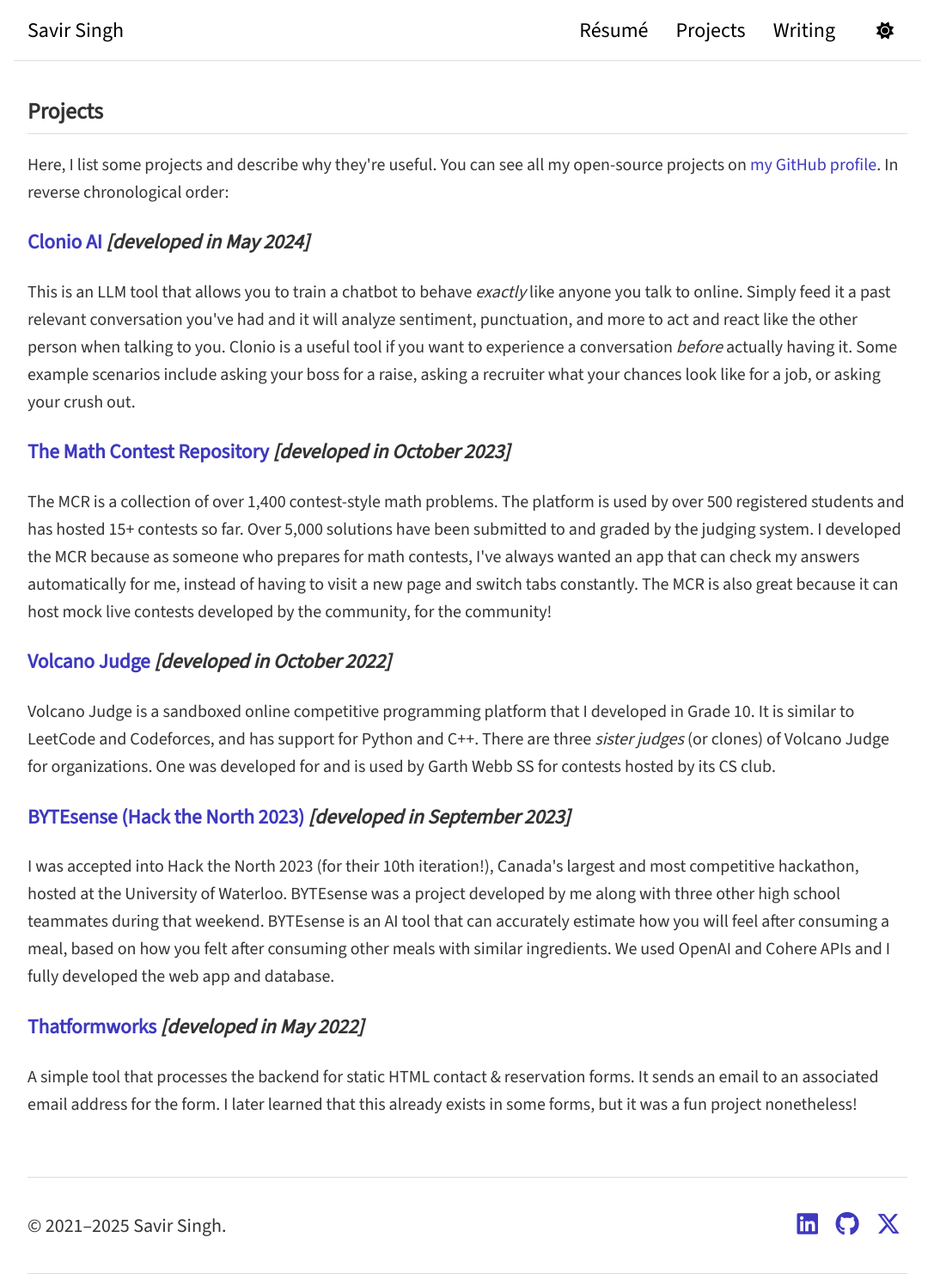
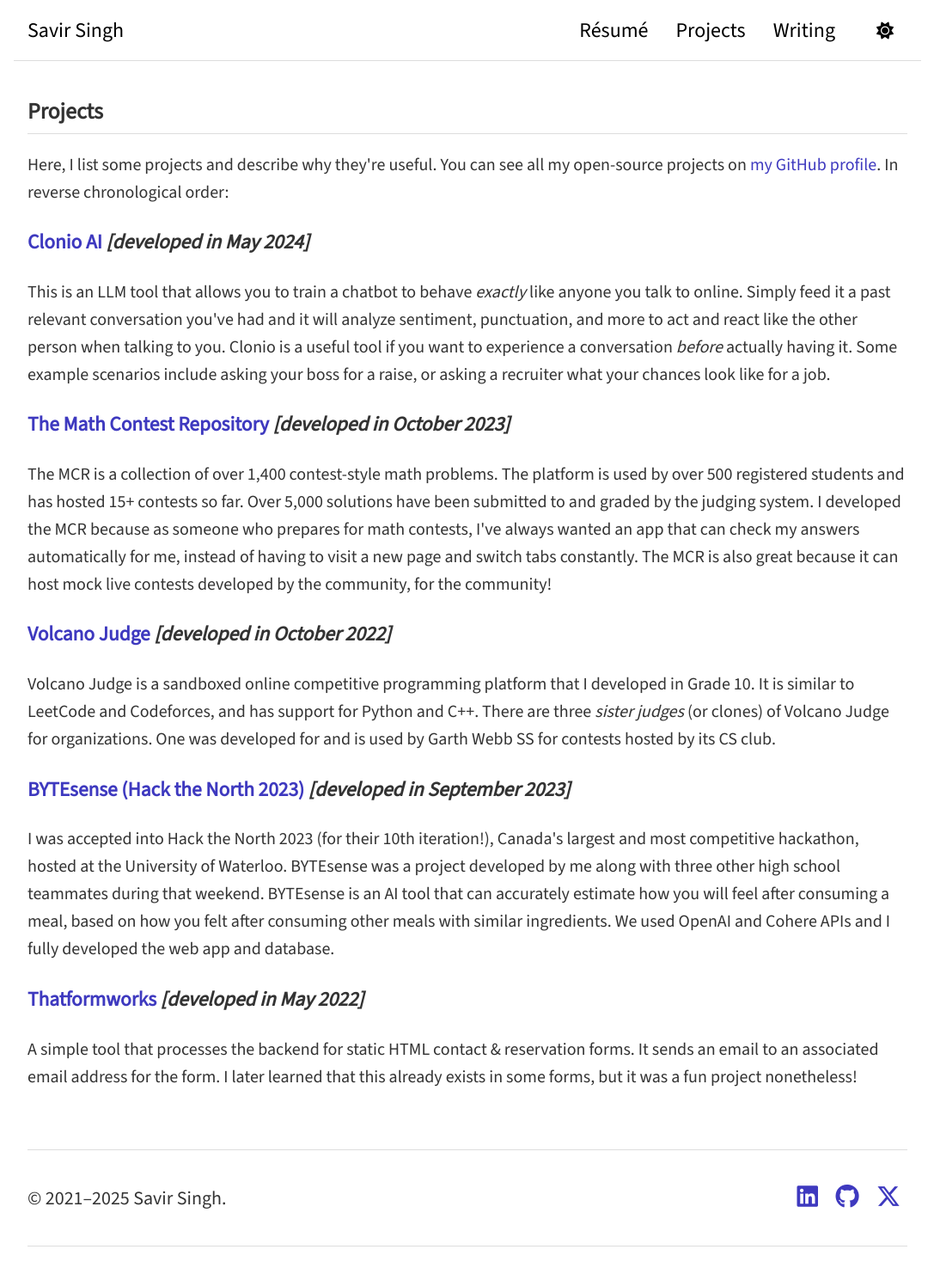
Before and after one commit to savirsingh/savirsingh.github.io, a Jekyll site: the page built from projects.html, in a window 1280 px wide. Shown: the whole page at 86% size, without its empty margins (96-1183 px from the left). Built offline with Jekyll 4.4.1, drawn with Linux system fonts in a browser that asks for light colours; after the commit the page ends 1450 px from its top, so only the background shows below that.

Commit message:
minor edit

```diff
--- a/projects.html
+++ b/projects.html
@@ -8,7 +8,7 @@ permalink: /projects/
             <h2>Projects</h2>
             <p>Here, I list some projects and describe why they're useful. You can see all my open-source projects on <a href="https://github.com/savirsingh">my GitHub profile</a>. In reverse chronological order:</p>
             <h3><a href="https://clonioai.guessoword.com">Clonio AI</a> <i>[developed in May 2024]</i></h3>
-            <p>This is an LLM tool that allows you to train a chatbot to behave <i>exactly</i> like anyone you talk to online. Simply feed it a past relevant conversation you've had and it will analyze sentiment, punctuation, and more to act and react like the other person when talking to you. Clonio is a useful tool if you want to experience a conversation <i>before</i> actually having it. Some example scenarios include asking your boss for a raise, asking a recruiter what your chances look like for a job, or asking your crush out.</p>
+            <p>This is an LLM tool that allows you to train a chatbot to behave <i>exactly</i> like anyone you talk to online. Simply feed it a past relevant conversation you've had and it will analyze sentiment, punctuation, and more to act and react like the other person when talking to you. Clonio is a useful tool if you want to experience a conversation <i>before</i> actually having it. Some example scenarios include asking your boss for a raise, or asking a recruiter what your chances look like for a job.</p>
             <h3><a href="https://mathcontestrepository.pythonanywhere.com">The Math Contest Repository</a> <i>[developed in October 2023]</i></h3>
             <p>The MCR is a collection of over 1,400 contest-style math problems. The platform is used by over 500 registered students and has hosted 15+ contests so far. Over 5,000 solutions have been submitted to and graded by the judging system. I developed the MCR because as someone who prepares for math contests, I've always wanted an app that can check my answers automatically for me, instead of having to visit a new page and switch tabs constantly. The MCR is also great because it can host mock live contests developed by the community, for the community!</p>
             <h3><a href="https://volcanojudge.pythonanywhere.com">Volcano Judge</a> <i>[developed in October 2022]</i></h3>
```
